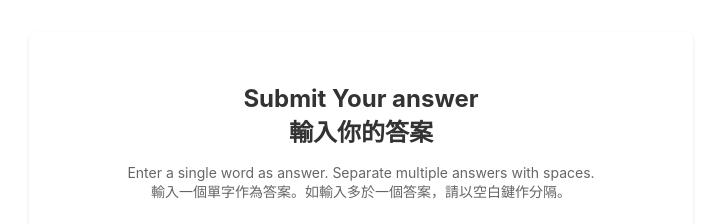
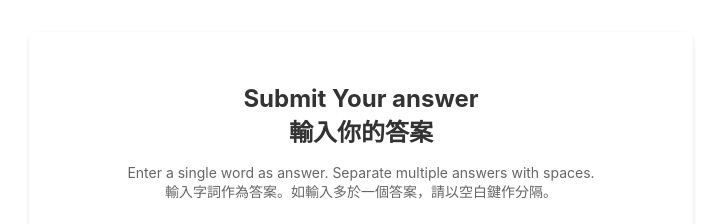
Before and after one commit to daniellsh/word-cloud-webapp, a React (Create React App) app: page /submit in a window 1280 px wide. Shown: the top 224 px of the page, without its empty margins (279-1000 px from the left). Built offline with nearby package versions, Linux system fonts and the light colour scheme; no server answers.

Commit message:
Update text: change 'words' to 'answer' in submission page

```diff
--- a/src/Submit.js
+++ b/src/Submit.js
@@ -47,7 +47,7 @@ function Submit() {
   return (
     <div className="submit-container">
       <h2>Submit Your answer<br />輸入你的答案</h2>
-      <p className="instruction-text">Enter a single word as answer. Separate multiple answers with spaces.<br />輸入一個單字作為答案。如輸入多於一個答案，請以空白鍵作分隔。</p>
+      <p className="instruction-text">Enter a single word as answer. Separate multiple answers with spaces.<br />輸入字詞作為答案。如輸入多於一個答案，請以空白鍵作分隔。</p>
       <form onSubmit={handleSubmit}>
         <textarea
           value={text}
```
